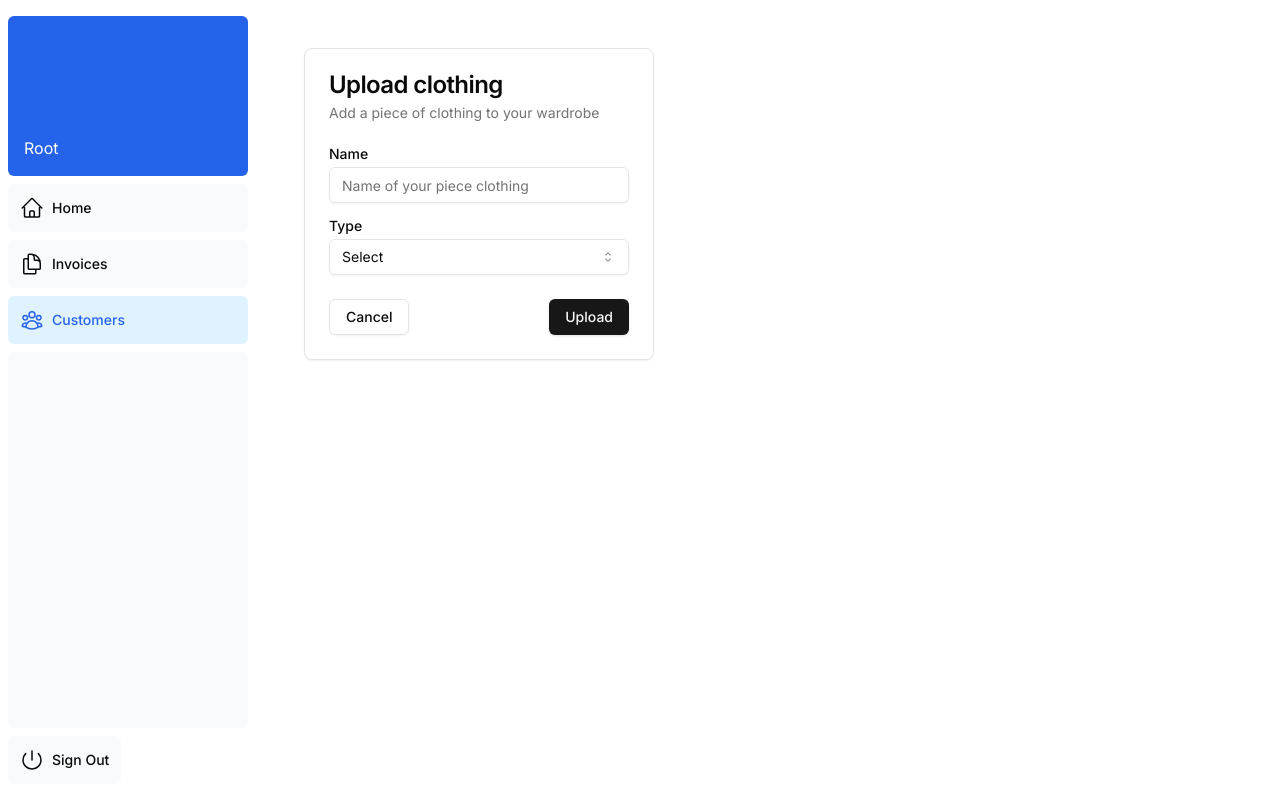
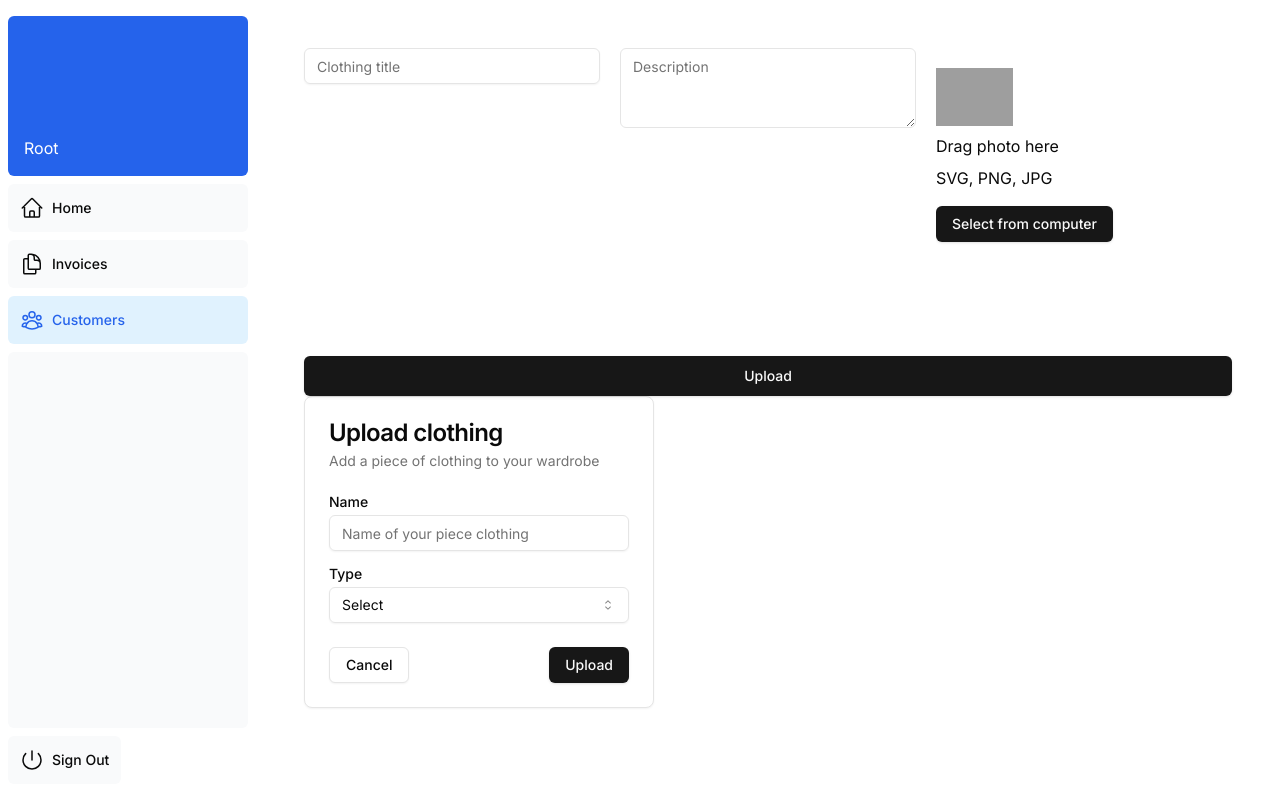
Before and after one commit to pai-grande/hobby-lobby, a Next.js app: page /dashboard/customers in a window 1280 px wide. Built offline with nearby package versions, Linux system fonts and the light colour scheme; grey boxes are pictures that could not be loaded; a web font is replaced by a local one.

Commit message:
Work on wardrobe form and customer page

```diff
--- a/src/app/dashboard/customers/page.tsx
+++ b/src/app/dashboard/customers/page.tsx
@@ -1,5 +1,8 @@
+import WardrobeForm from "@/components/shared/wardrobeForm";
+import { Button } from "@/components/ui/shadcn/button";
+import { Input } from "@/components/ui/shadcn/input";
+import { Label } from "@/components/ui/shadcn/label";
 import { getRow } from "@/app/lib/actions_supabase";
-import { Button } from "@/components/ui/shadcn/button";
 import {
   Card,
   CardHeader,
@@ -8,8 +11,7 @@ import {
   CardContent,
   CardFooter,
 } from "@/components/ui/shadcn/card";
-import { Input } from "@/components/ui/shadcn/input";
-import { Label } from "@/components/ui/shadcn/label";
+
 import {
   Select,
   SelectContent,
@@ -25,6 +27,8 @@ export default async function Page() {
   // display result
 
   return (
+    <>
+      <WardrobeForm />
       <Card className="w-[350px]">
         <CardHeader>
           <CardTitle>Upload clothing</CardTitle>
@@ -64,5 +68,6 @@ export default async function Page() {
           <Button>Upload</Button>
         </CardFooter>
       </Card>
+    </>
   );
 }
--- /dev/null
+++ b/src/components/shared/WardrobeForm.tsx
@@ -0,0 +1,122 @@
+"use client";
+
+import { wardrobeFormSchema } from "@/app/lib/validator";
+import { uploadImage } from "@/app/lib/actions_supabase";
+import { zodResolver } from "@hookform/resolvers/zod";
+import { FileUploader } from "../ui/FileUploader";
+import { useForm } from "react-hook-form";
+import { Textarea } from "../ui/textarea";
+import { Input } from "../ui/input";
+import { useState } from "react";
+import * as z from "zod";
+import {
+  Form,
+  FormControl,
+  FormField,
+  FormItem,
+  FormMessage,
+} from "../ui/form";
+import { Button } from "../ui/button";
+
+const WardrobeForm = () => {
+  const [file, setFile] = useState<File | null>(null);
+  const initialValues = {
+    title: "",
+    description: "",
+    image: "",
+    category: "Head" as
+      | "Head"
+      | "Coat"
+      | "Sweater"
+      | "Shirt"
+      | "Trousers"
+      | "Socks"
+      | "Shoes",
+  };
+
+  const form = useForm<z.infer<typeof wardrobeFormSchema>>({
+    resolver: zodResolver(wardrobeFormSchema),
+    defaultValues: initialValues,
+  });
+  async function onSubmit(values: z.infer<typeof wardrobeFormSchema>) {
+    let uploadedImageUrl = values.image;
+    try {
+      if (file) {
+        const formData = new FormData();
+        formData.append("file", file);
+        uploadedImageUrl = (await uploadImage(formData)) || uploadedImageUrl;
+      }
+    } catch (error) {
+      console.log("Error while uploading file: ", error);
+    }
+  }
+  return (
+    <Form {...form}>
+      <form
+        onSubmit={form.handleSubmit(onSubmit)}
+        className="flex flex-col gap-5"
+      >
+        <div className="flex flex-col gap-5 md:flex-row">
+          <FormField
+            control={form.control}
+            name="title"
+            render={({ field }) => (
+              <FormItem className="w-full">
+                <FormControl>
+                  <Input
+                    placeholder="Clothing title"
+                    {...field}
+                    className="input-field"
+                  />
+                </FormControl>
+                <FormMessage />
+              </FormItem>
+            )}
+          />
+          <FormField
+            control={form.control}
+            name="description"
+            render={({ field }) => (
+              <FormItem className="w-full">
+                <FormControl>
+                  <Textarea
+                    placeholder="Description"
+                    {...field}
+                    className="textarea rounded-md"
+                  />
+                </FormControl>
+                <FormMessage />
+              </FormItem>
+            )}
+          />
+          <FormField
+            control={form.control}
+            name="image"
+            render={({ field }) => (
+              <FormItem className="w-full">
+                <FormControl>
+                  <FileUploader
+                    onFieldChange={field.onChange}
+                    imageUrl={field.value}
+                    setFile={(file: File | null) => setFile(file)}
+                  />
+                </FormControl>
+                <FormMessage />
+              </FormItem>
+            )}
+          />
+        </div>
+        <Button
+          type="submit"
+          size="lg"
+          disabled={form.formState.isSubmitting}
+          className="button col-span-2 w-full"
+        >
+          {form.formState.isSubmitting ? "Submitting..." : "Upload"}
+        </Button>
+      </form>
+    </Form>
+  );
+};
+
+export default WardrobeForm;
```
Lines whose indentation alone changed are shown as unchanged.
